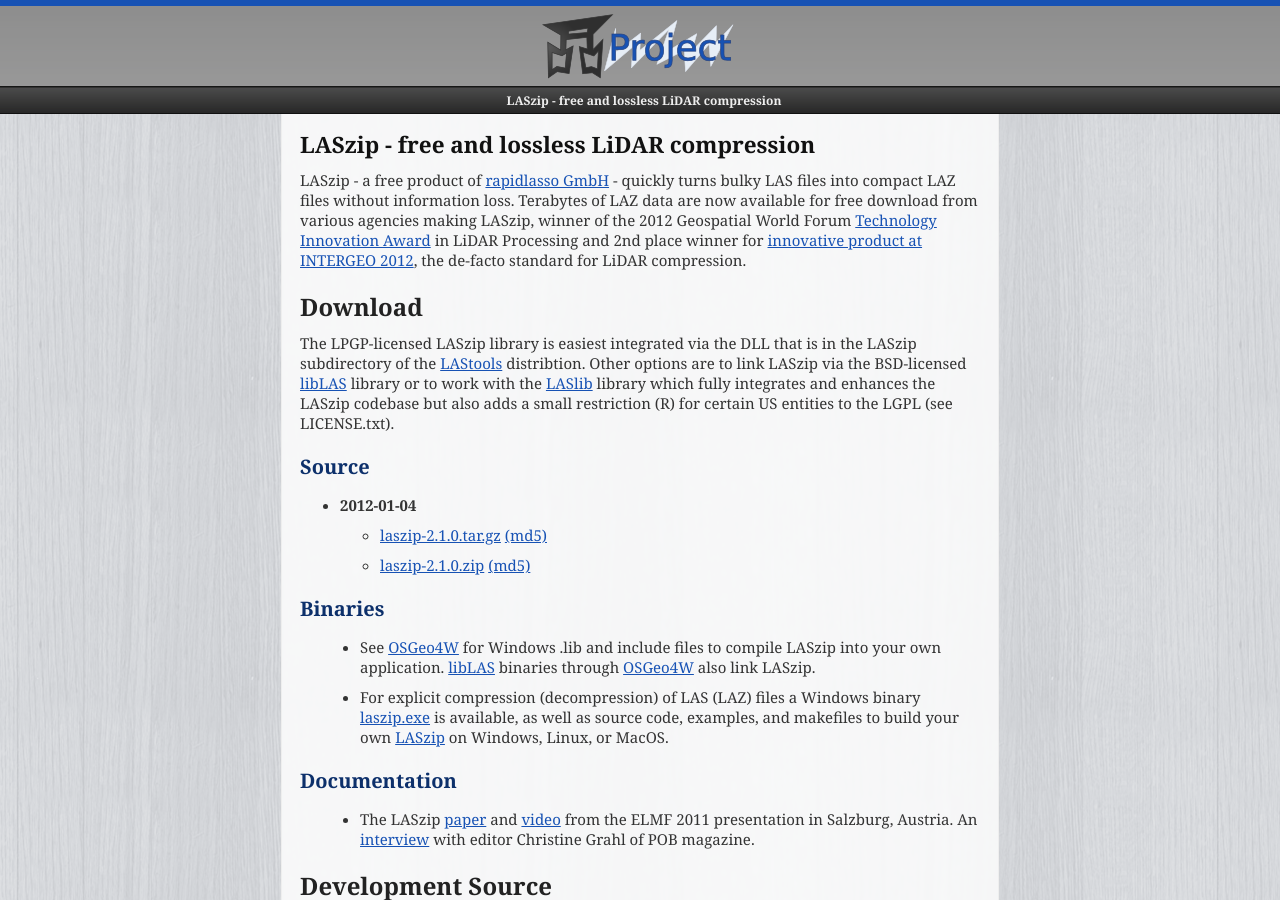
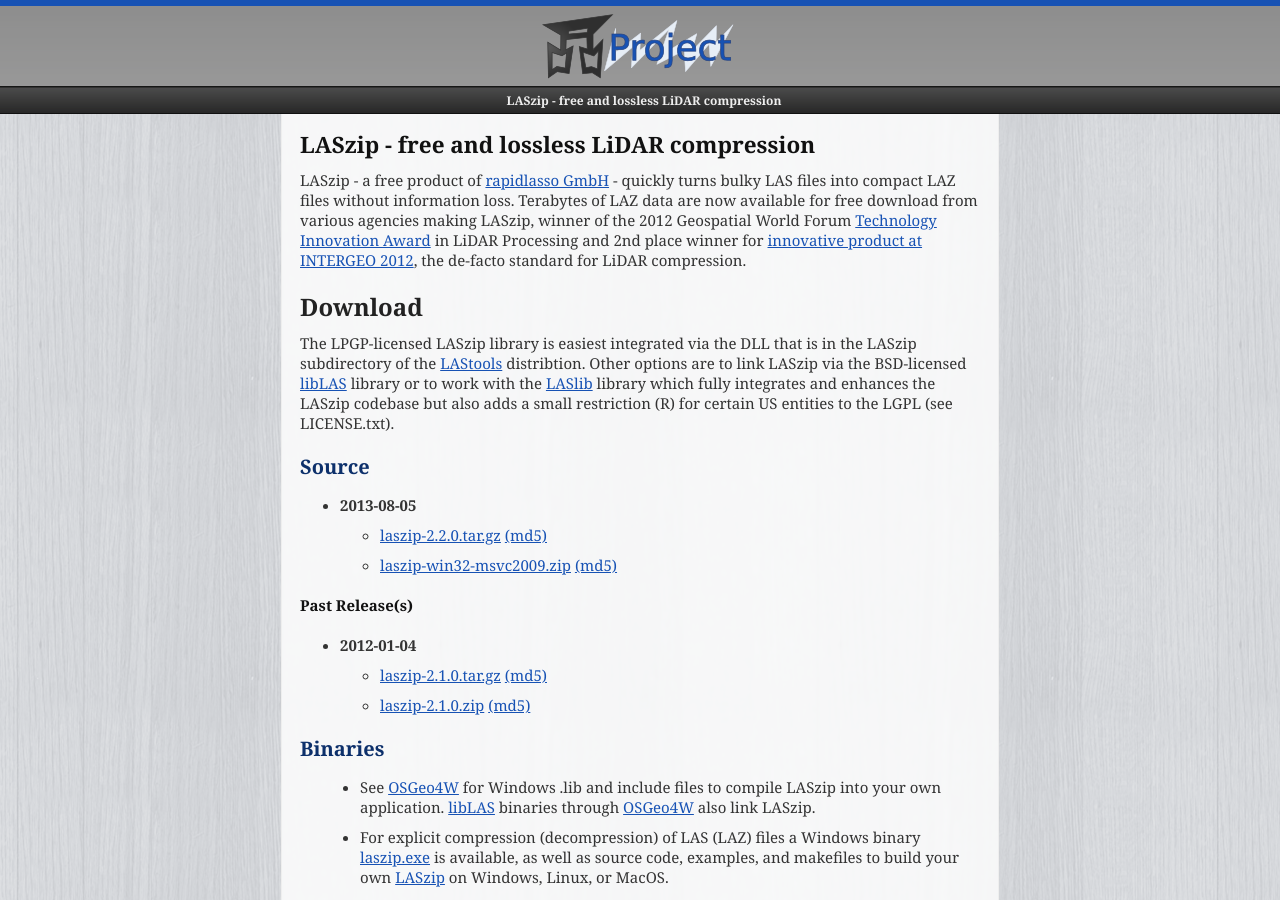
Before and after one commit to LASzip/LASzip, a Sphinx documentation site: the page built from docs/source/index.rst, in a window 1280 px wide and 900 px high. Built offline with Sphinx 7.4.7, drawn with Linux system fonts in a browser that asks for light colours.

Commit message:
fix links to new release

```diff
--- a/docs/source/index.rst
+++ b/docs/source/index.rst
@@ -19,6 +19,20 @@
 
 Source
 ..............................................................................
+
+
+* **2013-08-05**
+
+  - `laszip-2.2.0.tar.gz <https://github.com/LASzip/LASzip/releases/download/v2.2.0/laszip-src-2.2.0.tar.gz>`_
+    `(md5) <https://github.com/LASzip/LASzip/releases/download/v2.2.0/laszip-src-2.2.0.tar.gz.md5>`__
+
+  - `laszip-win32-msvc2009.zip <https://github.com/LASzip/LASzip/releases/download/v2.2.0/laszip-win32-msvc2009.zip>`_
+    `(md5) <https://github.com/LASzip/LASzip/releases/download/v2.2.0/laszip-win32-msvc2009.zip.md5>`__
+
+
+Past Release(s)
+~~~~~~~~~~~~~~~~~~~~~~~~~
+
 
 * **2012-01-04**
 
```
